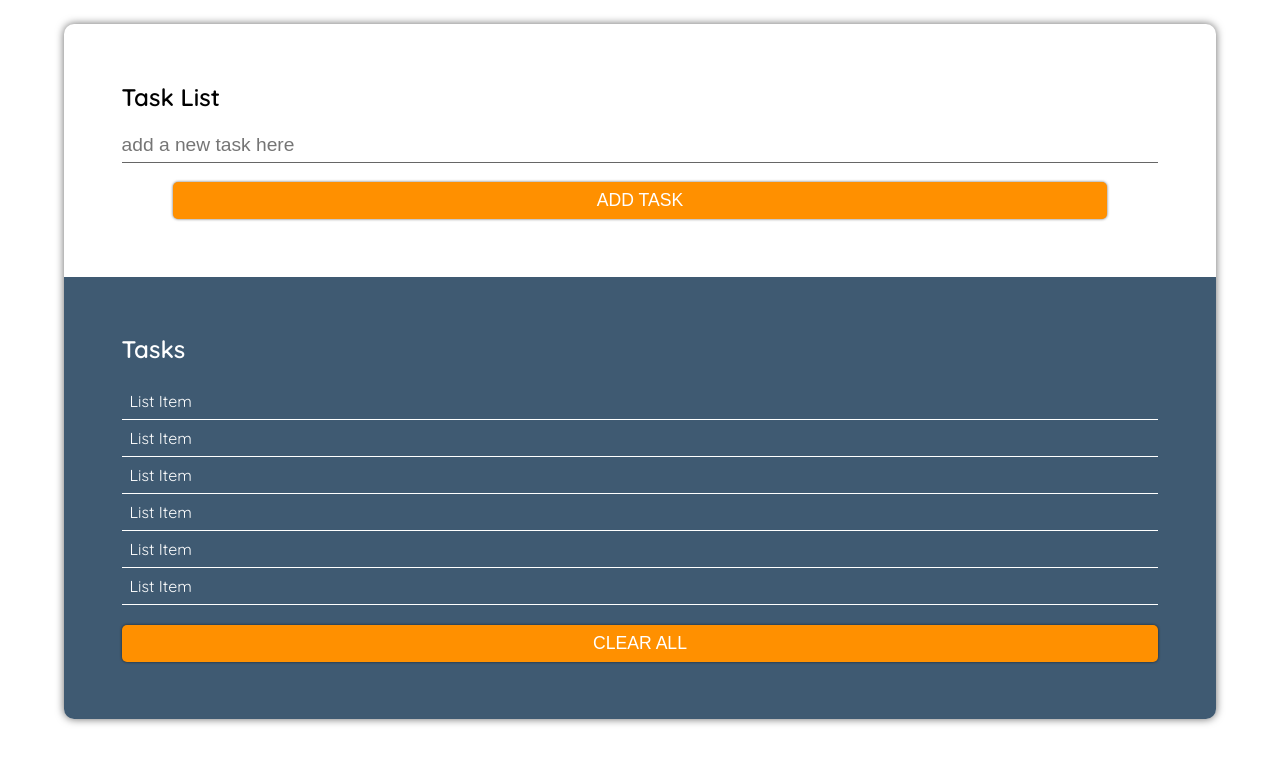
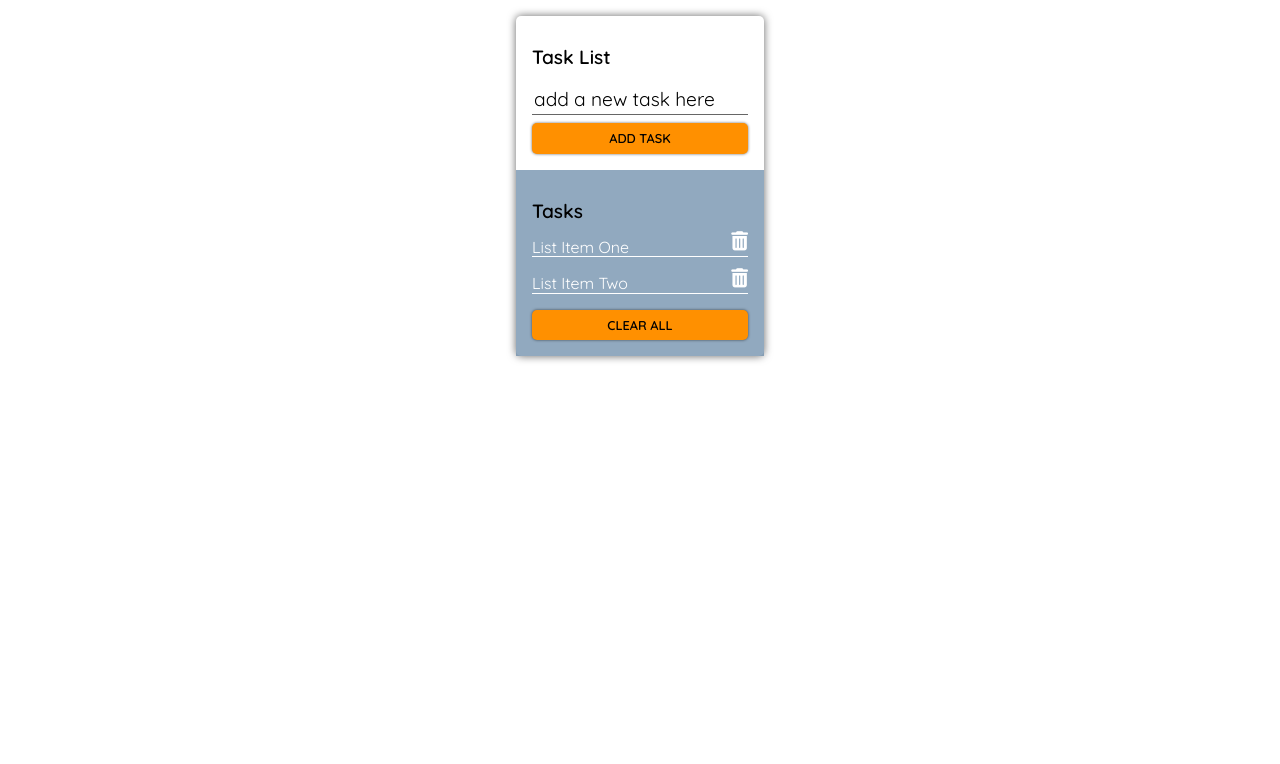
Before and after one commit to jseguraweb/task-list, a website: page index.html in a window 1280 px wide. Drawn offline with Linux system fonts and the light colour scheme.

Commit message:
set all files and refactor styling

```diff
--- a/index.html
+++ b/index.html
@@ -5,35 +5,41 @@
     <meta charset="UTF-8">
     <meta name="viewport" content="width=device-width, initial-scale=1.0">
     <meta http-equiv="X-UA-Compatible" content="ie=edge">
-    <title>DOM manipulation</title>
-    <link rel="stylesheet" href="main.css">
+    <title>Task List</title>
+    <link rel="stylesheet" href="third-party/reset.css">
+    <link rel="stylesheet" href="third-party/normalize.css">
+    <link rel="stylesheet" href="style.css">
+    <!-- <link rel="stylesheet" href="build/style.css"> -->
     <link href="https://fonts.googleapis.com/css?family=Quicksand:400,600&display=swap" rel="stylesheet">
-    <script src="script.js"></script>
+    <script src="https://kit.fontawesome.com/b1c25c50a2.js" crossorigin="anonymous"></script>
 </head>
 
 <body>
 
-    <main>
-        <section class="wrapper">
+    <main id="card">
+        <section class="insert-task wrapper">
             <h2>Task List</h2>
-            <form class="wrapper" action="" id="task-form">
-                <input type="text" name="new-task" placeholder="add a new task here" id="new-task">
-                <input type="submit" value="ADD TASK" class="button white">
+            <form class="wrapper" action="#" id="task-form">
+                <input type="text" name="new-task" placeholder="add a new task here" id="new-task" action="index.php">
+                <input type="submit" value="ADD TASK" id="submit-button" class="button">
             </form>
         </section>
-        <section class="wrapper bk-blue white">
+        <section class="task-list wrapper">
             <h2>Tasks</h2>
-            <ul>
-                <li>List Item</li>
-                <li>List Item</li>
-                <li>List Item</li>
-                <li>List Item</li>
-                <li>List Item</li>
-                <li>List Item</li>
+            <ul id="list">
+                <li class="item">List Item One<a href="#" class="delete-item"><i class="fas fa-trash-alt"></i></a>
+                </li>
+                <li class="item">List Item Two
+                    <a href="#" class="delete-item-icon">
+                        <i class="fas fa-trash-alt"></i>
+                    </a>
+                </li>
             </ul>
-            <button class="button white">CLEAR ALL</button>
+            <input type="submit" value="CLEAR ALL" id="clear-button" class="button">
         </section>
     </main>
+
+    <script src="script.js"></script>
 </body>
 
 </html>
--- /dev/null
+++ b/scss/_base.scss
@@ -0,0 +1,92 @@
+@use "layout" as *;
+@use "component" as *;
+
+* {
+    box-sizing: border-box;
+    list-style: none;
+    outline: none;
+
+    a {
+        text-decoration: none;
+    }
+}
+
+// headings
+
+h2 {
+    @include heading();
+}
+
+
+//---------------------
+
+html {
+    font-size: 100%;
+    font-family: $main-typo;
+}
+
+body {
+    padding: 1rem;
+    display: flex;
+    justify-content: center;
+}
+
+#card {
+    max-width: $card-width;
+    height: auto;
+    border-radius: $main-radius;
+    box-shadow: 0px 0px 8px rgba(0, 0, 0, 0.6);
+}
+
+.wrapper {
+    display: flex;
+    flex-direction: column;
+    justify-content: space-evenly;
+}
+
+.insert-task,
+.task-list {
+    padding: 1rem;
+}
+
+.button {
+    @include button();
+}
+
+#new-task {
+    border: 0px;
+    border-bottom: 1px solid rgba(0, 0, 0, 0.6);
+    height: 2rem;
+    font-size: $big;
+    margin-bottom: 0.5rem;
+}
+
+#new-task::placeholder {
+    font-size: $big;
+    color: #000;
+}
+
+.task-list {
+    background-color: $blue;
+}
+
+#list {
+    display: flex;
+    flex-direction: column;
+    width: 100%;
+    height: 100%;
+
+    .item {
+        color: #fff;
+        border-bottom: 1px solid #fff;
+        display: flex;
+        flex-direction: row;
+        justify-content: space-between;
+        align-items: center;
+        margin-bottom: 1rem;
+    }
+}
+
+.delete-item-icon {
+    font-size: $big;
+}
--- /dev/null
+++ b/scss/_component.scss
@@ -0,0 +1,24 @@
+@use "layout" as *;
+
+@mixin button {
+    border: 0px;
+    box-shadow: 0px 0px 3px rgba(0, 0, 0, 0.6);
+    border-radius: $main-radius;
+    font-size: $small;
+    padding: 0.5rem;
+    background-color: $button;
+    width: 100%;
+    font-weight: 600;
+    cursor: pointer;
+
+    &:hover {
+        background-color: $button-hover;
+    }
+}
+
+.fa-trash-alt {
+    color: #fff;
+    font-size: $big;
+    position: relative;
+    top: -0.3rem;
+}
--- /dev/null
+++ b/scss/_layout.scss
@@ -0,0 +1,35 @@
+// typography
+
+$main-typo: 'Quicksand', sans-serif;
+$small: 0.8rem;
+$normal: 1rem;
+$big: 1.2rem;
+
+.fas {
+    font-family: 'Font Awesome 5 Free';
+    font-weight: 900;
+}
+
+.fab {
+    font-family: 'Font Awesome 5 Brands';
+    font-weight: 400;
+}
+
+
+// colors
+
+$blue: rgba(109, 141, 170, 0.753);
+$white: #fff;
+$button: #ff9000;
+$button-hover: #ff9100d0;
+
+// layout
+
+$card-width: 900px;
+$main-radius: 5px;
+
+@mixin heading {
+    margin: 1rem 0;
+    font-size: $big;
+    font-weight: 600;
+}
--- /dev/null
+++ b/scss/main.scss
@@ -0,0 +1,3 @@
+@use "base" as *;
+@use "component" as *;
+@use "layout" as *;
--- /dev/null
+++ b/third-party/reset.css
@@ -0,0 +1,48 @@
+/* http://meyerweb.com/eric/tools/css/reset/
+   v2.0 | 20110126
+   License: none (public domain)
+*/
+
+html, body, div, span, applet, object, iframe,
+h1, h2, h3, h4, h5, h6, p, blockquote, pre,
+a, abbr, acronym, address, big, cite, code,
+del, dfn, em, img, ins, kbd, q, s, samp,
+small, strike, strong, sub, sup, tt, var,
+b, u, i, center,
+dl, dt, dd, ol, ul, li,
+fieldset, form, label, legend,
+table, caption, tbody, tfoot, thead, tr, th, td,
+article, aside, canvas, details, embed,
+figure, figcaption, footer, header, hgroup,
+menu, nav, output, ruby, section, summary,
+time, mark, audio, video {
+	margin: 0;
+	padding: 0;
+	border: 0;
+	font-size: 100%;
+	font: inherit;
+	vertical-align: baseline;
+}
+/* HTML5 display-role reset for older browsers */
+article, aside, details, figcaption, figure,
+footer, header, hgroup, menu, nav, section {
+	display: block;
+}
+body {
+	line-height: 1;
+}
+ol, ul {
+	list-style: none;
+}
+blockquote, q {
+	quotes: none;
+}
+blockquote:before, blockquote:after,
+q:before, q:after {
+	content: '';
+	content: none;
+}
+table {
+	border-collapse: collapse;
+	border-spacing: 0;
+}
```
Also changed, not shown: package.json (added, +26 -0 lines), build/style.css (added), main.css (deleted), style.css (added), third-party/normalize.css (added), 4 other files.
